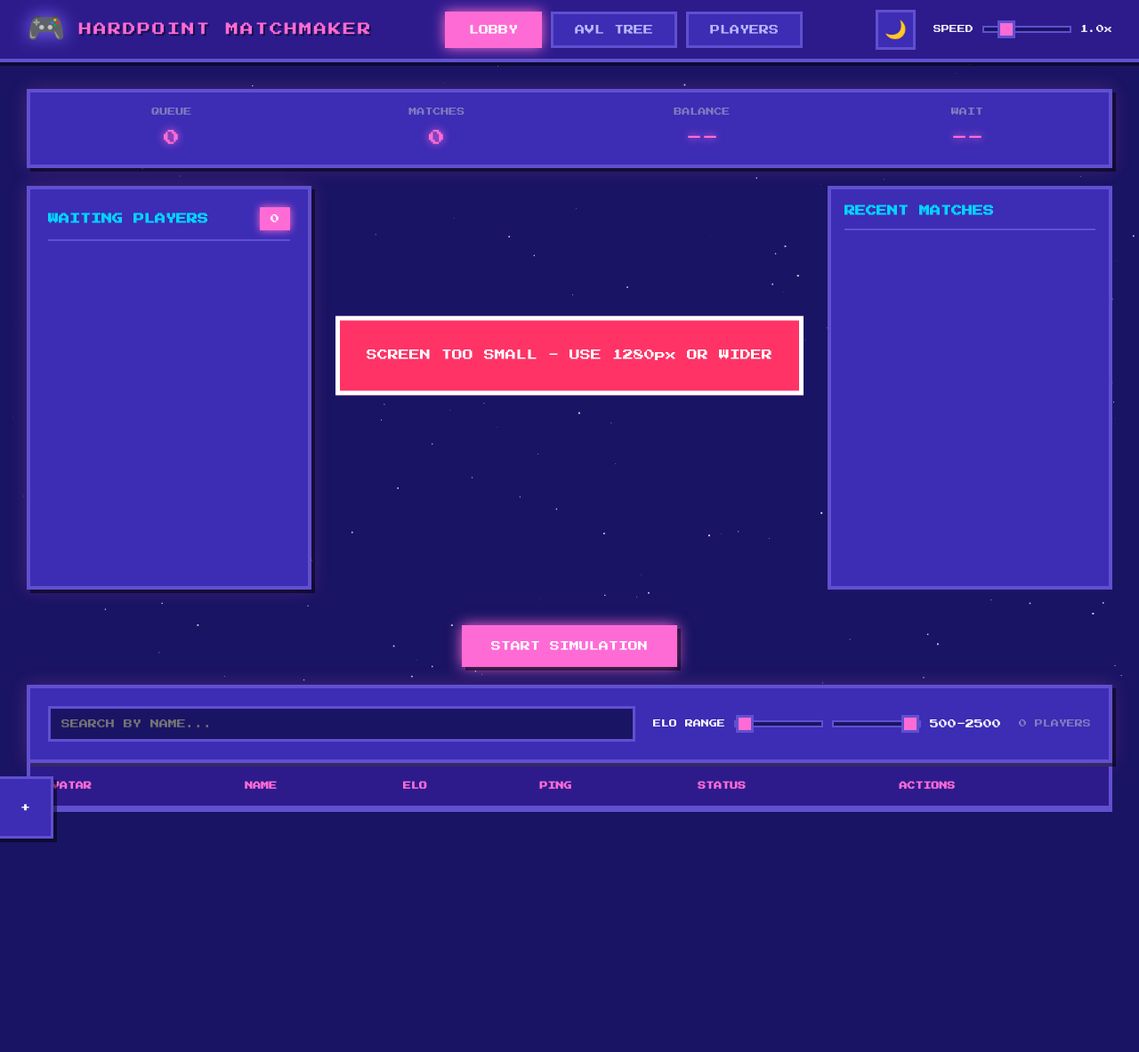
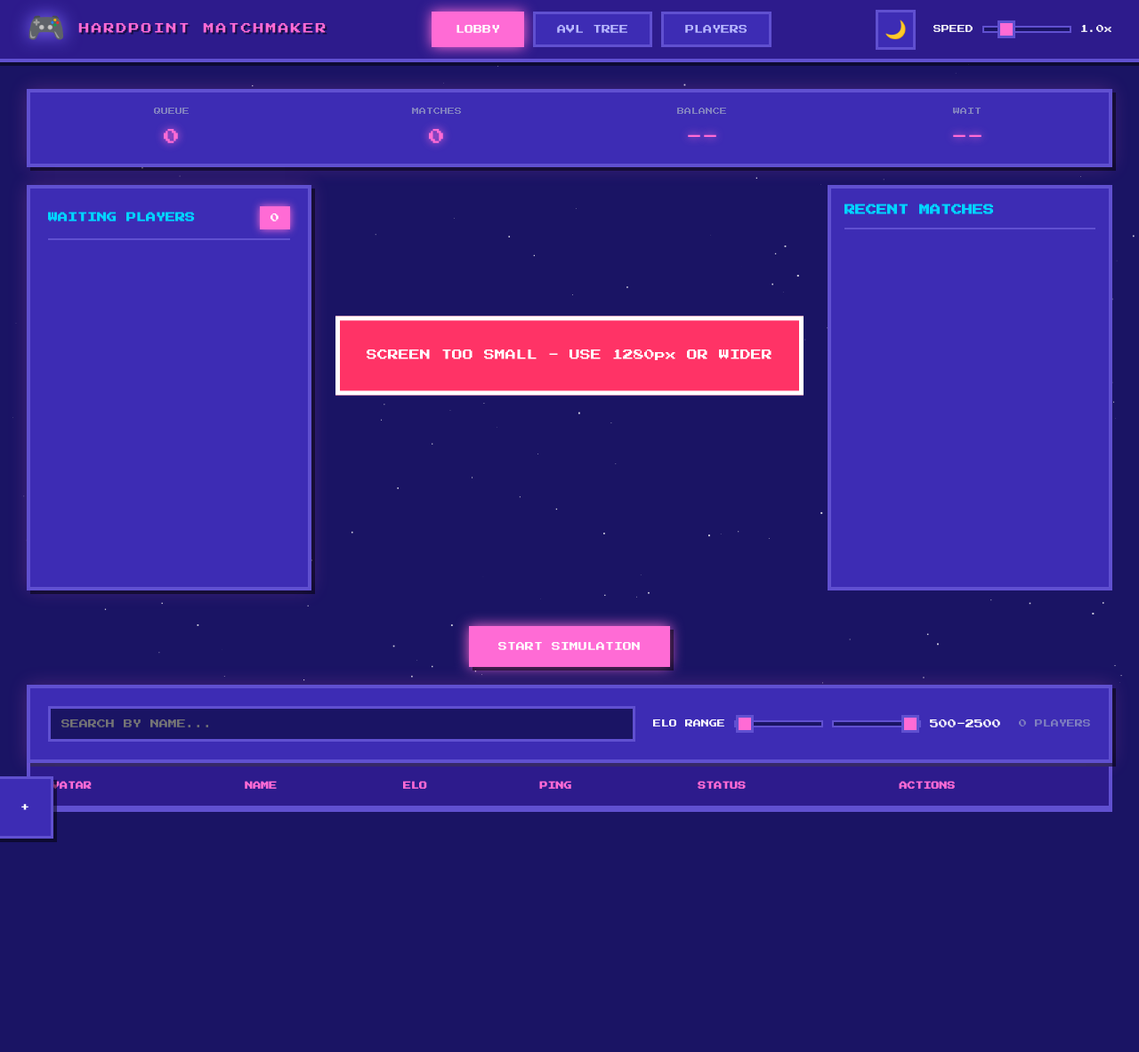
Before and after one commit to Priyanka-Singh27/Multiplayer-Matchmaking-Engine-using-AVL-Tree-and-Queue, a Flask app: page / in a window 1280 px wide. Shown: the top 1183 px of the page at 89% size. Run offline with Flask 3, Linux system fonts and the light colour scheme; data that the repository does not hold is empty; some libraries are stand-ins or nearby versions.

Commit message:
Modified UI

```diff
--- a/static/css/style.css
+++ b/static/css/style.css
@@ -136,7 +136,7 @@ body {
 }
 
 .logo-text {
-    font-size: 14.5px;
+    font-size: 12px;
     color: var(--accent-primary);
     text-shadow: 2px 2px 0 var(--shadow-color);
     letter-spacing: 2px;
@@ -153,7 +153,7 @@ body {
     color: var(--text-secondary);
     padding: 12px 24px;
     font-family: var(--pixel-font);
-    font-size: 11px;
+    font-size: 10px;
     cursor: pointer;
     transition: all 0.2s;
     position: relative;
@@ -259,7 +259,7 @@ body {
 }
 
 .stat-label {
-    font-size: 9px;
+    font-size: 8px;
     color: var(--text-muted);
     margin-bottom: 8px;
 }
@@ -288,7 +288,7 @@ body {
 }
 
 .queue-header h3 {
-    font-size: 12px;
+    font-size: 11px;
     color: var(--accent-secondary);
 }
 
@@ -949,7 +949,7 @@ body {
     color: var(--text-primary);
     padding: 15px 30px;
     font-family: var(--pixel-font);
-    font-size: 11px;
+    font-size: 10px;
     cursor: pointer;
     transition: all 0.2s;
     box-shadow: 4px 4px 0 var(--shadow-color);
```
